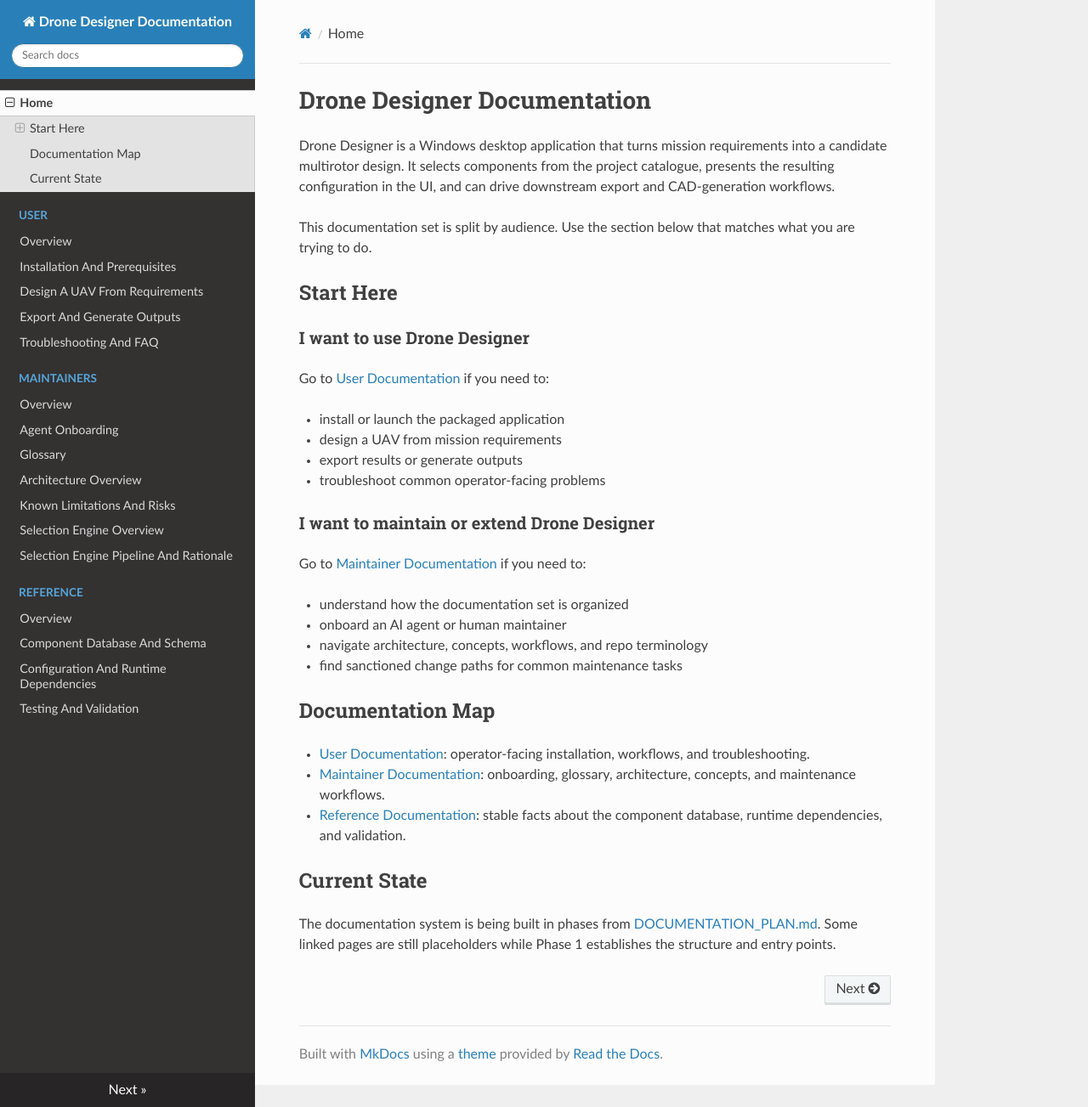
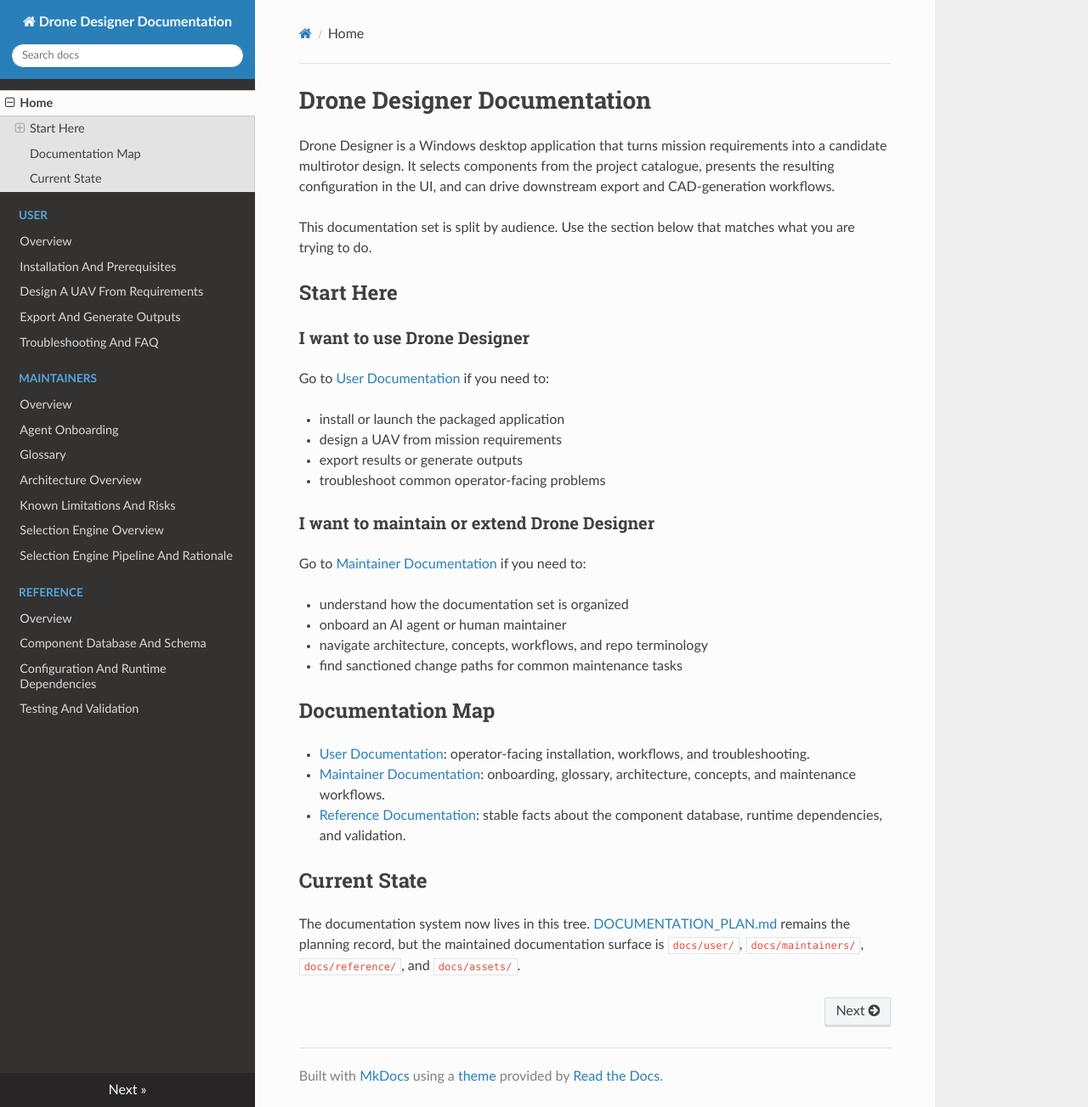
Before and after one commit to EMPAERIAL/Drone-Designer, an MkDocs documentation site: the page built from docs/index.md, in a window 1280 px wide and 1303 px high. Shown: the whole window at 85% size. Built offline with MkDocs 1.6.1, drawn with Linux system fonts in a browser that asks for light colours; nearby versions of some CDN libraries.

Commit message:
docs: finalize documentation home

```diff
--- a/docs/index.md
+++ b/docs/index.md
@@ -32,4 +32,4 @@ Go to [Maintainer Documentation](maintainers/index.md) if you need to:
 
 ## Current State
 
-The documentation system is being built in phases from [DOCUMENTATION_PLAN.md](DOCUMENTATION_PLAN.md). Some linked pages are still placeholders while Phase 1 establishes the structure and entry points.
+The documentation system now lives in this tree. [DOCUMENTATION_PLAN.md](DOCUMENTATION_PLAN.md) remains the planning record, but the maintained documentation surface is `docs/user/`, `docs/maintainers/`, `docs/reference/`, and `docs/assets/`.
```
